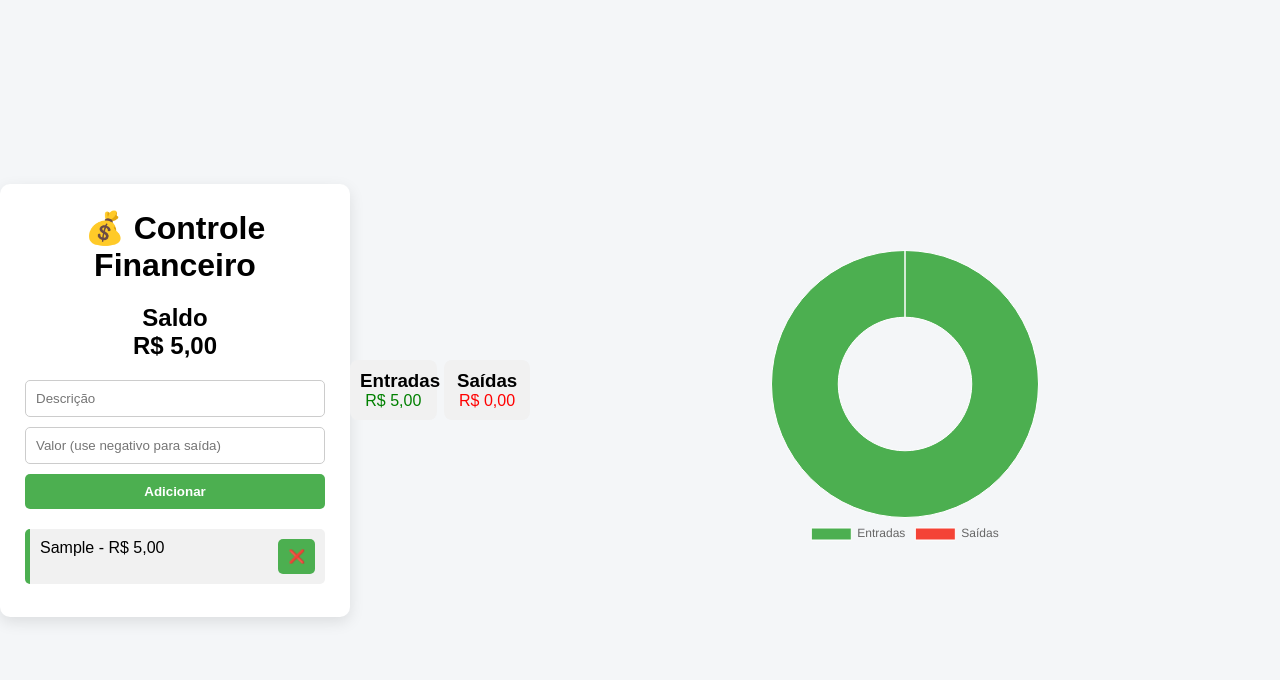
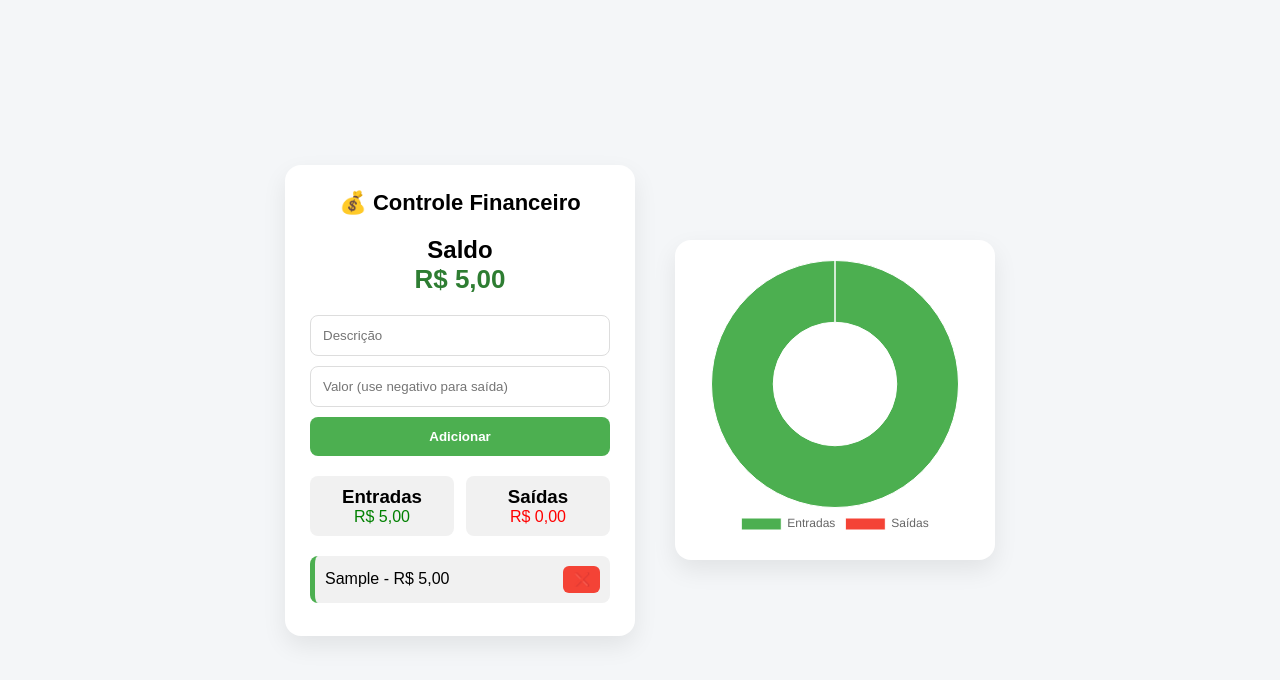
Before and after one commit to Silvaguedes/Gerenciador-financeiro, a plain HTML site: page index.html in a window 1280 px wide. Both pictures are taken after typing "Sample", "5" into the empty fields and a click on the button "Adicionar". Drawn offline with nearby package versions, Linux system fonts and the light colour scheme.

Commit message:
foi atualizado para deixar um layout mais bonito

```diff
--- a/index.html
+++ b/index.html
@@ -9,6 +9,9 @@
 
 <body>
 
+<div class="app">
+
+    <!-- CARD PRINCIPAL -->
     <div class="container">
 
         <h1>💰 Controle Financeiro</h1>
@@ -18,18 +21,11 @@
             <span id="saldo">R$ 0,00</span>
         </div>
 
-
-
         <form id="form">
             <input type="text" id="descricao" placeholder="Descrição" required>
             <input type="number" id="valor" placeholder="Valor (use negativo para saída)" required>
             <button type="submit">Adicionar</button>
         </form>
-
-        <ul id="lista" class="lista"></ul>
-
-    </div>
-
 
         <div class="resumo">
             <div>
@@ -43,12 +39,19 @@
             </div>
         </div>
 
+        <ul id="lista" class="lista"></ul>
+
+    </div>
+
+    <!-- GRÁFICO -->
     <div class="grafico-container">
         <canvas id="grafico"></canvas>
     </div>
+
+</div>
+
 <script src="https://cdn.jsdelivr.net/npm/chart.js"></script>
+<script src="script.js"></script>
 
-    <script src="script.js"></script>
 </body>
-
 </html>
--- a/style.css
+++ b/style.css
@@ -1,3 +1,4 @@
+
 * {
   margin: 0;
   padding: 0;
@@ -10,36 +11,44 @@ body {
   display: flex;
   justify-content: center;
   align-items: center;
-  height: 100vh;
+  min-height: 100vh;
 }
 
-/* Container */
+/* LAYOUT GERAL */
+.app {
+  display: flex;
+  gap: 40px;
+  align-items: center;
+}
+/* CARD */
 .container {
   background: #fff;
   padding: 25px;
-  border-radius: 10px;
+  border-radius: 16px;
   width: 350px;
-  box-shadow: 0 5px 15px rgba(0,0,0,0.1);
+  box-shadow: 0 10px 25px rgba(0,0,0,0.08);
 }
 
-/* Título */
+/* TÍTULO */
 h1 {
   text-align: center;
   margin-bottom: 20px;
+  font-size: 22px;
 }
 
-/* Saldo */
+/* SALDO */
 .saldo {
   text-align: center;
   margin-bottom: 20px;
 }
 
 #saldo {
-  font-size: 24px;
+  font-size: 26px;
   font-weight: bold;
+  color: #2e7d32;
 }
 
-/* Form */
+/* FORM */
 form {
   display: flex;
   flex-direction: column;
@@ -47,51 +56,36 @@ form {
   margin-bottom: 20px;
 }
 
+/* INPUTS */
 input {
-  padding: 10px;
-  border-radius: 5px;
-  border: 1px solid #ccc;
+  padding: 12px;
+  border-radius: 8px;
+  border: 1px solid #ddd;
+  outline: none;
 }
 
+input:focus {
+  border-color: #4caf50;
+}
+
+/* BOTÃO */
 button {
-  padding: 10px;
+  padding: 12px;
   border: none;
   background: #4caf50;
   color: white;
   font-weight: bold;
-  border-radius: 5px;
+  border-radius: 8px;
   cursor: pointer;
+  transition: 0.2s;
 }
 
 button:hover {
-  opacity: 0.9;
+  transform: translateY(-2px);
+  opacity: 0.95;
 }
 
-/* Lista */
-.lista {
-  list-style: none;
-}
-
-/* Item */
-.lista li {
-  display: flex;
-  justify-content: space-between;
-  padding: 10px;
-  margin-bottom: 8px;
-  border-radius: 5px;
-  background: #f1f1f1;
-}
-
-/* Entrada */
-.entrada {
-  border-left: 5px solid #4caf50;
-}
-
-/* Saída */
-.saida {
-  border-left: 5px solid #f44336;
-}
-
+/* RESUMO */
 .resumo {
   display: flex;
   justify-content: space-between;
@@ -108,15 +102,60 @@ button:hover {
 
 #entrada {
   color: green;
-
 }
 
 #saida {
   color: red;
 }
 
+/* LISTA */
+.lista {
+  list-style: none;
+}
+
+.lista li {
+  display: flex;
+  justify-content: space-between;
+  align-items: center;
+  padding: 10px;
+  margin-bottom: 8px;
+  border-radius: 8px;
+  background: #f1f1f1;
+}
+
+.lista li {
+  transition: 0.2s;
+}
+
+.lista li:hover {
+  transform: translateY(-2px);
+  background: #eaeaea;
+}
+
+/* ENTRADA / SAÍDA */
+.entrada {
+  border-left: 5px solid #4caf50;
+}
+
+.saida {
+  border-left: 5px solid #f44336;
+}
+
+/* BOTÃO EXCLUIR */
+.lista button {
+  background: #f44336;
+  padding: 6px 10px;
+  border-radius: 6px;
+  color: white;
+  font-weight: bold;
+}
+
+/* GRÁFICO */
 .grafico-container {
-    width: 300px;
-    height: 300px;
-    margin: 20px auto;
+  width: 320px;
+  height: 320px;
+  background: #fff;
+  padding: 20px;
+  border-radius: 16px;
+  box-shadow: 0 10px 25px rgba(0,0,0,0.08);
 }
```
Lines whose indentation alone changed are shown as unchanged.
